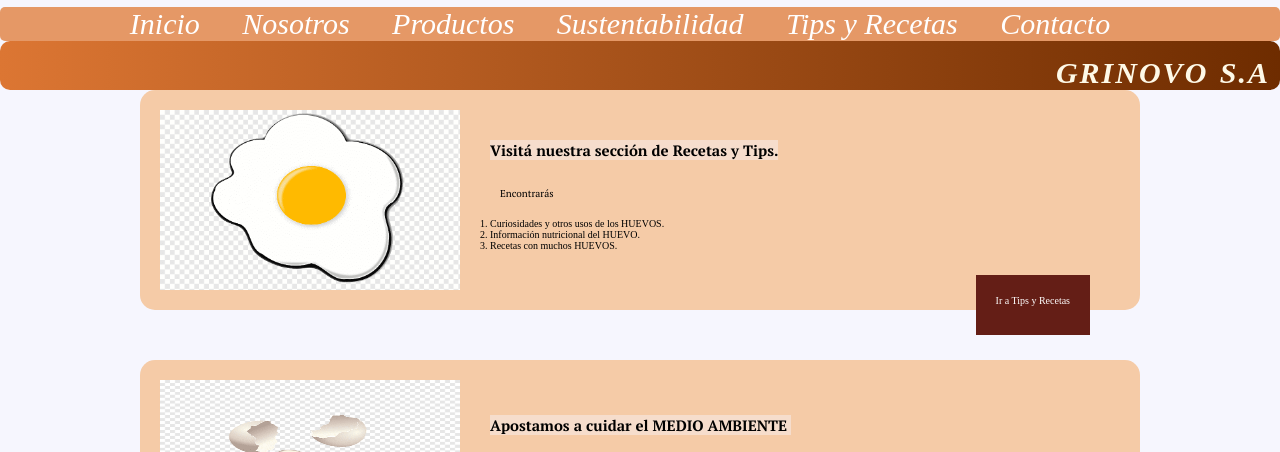
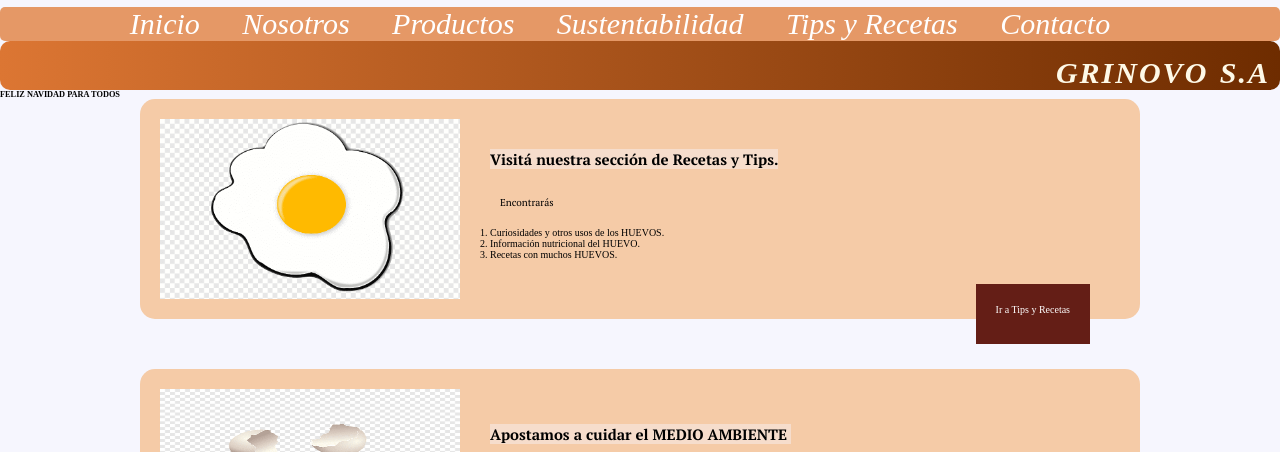
Before and after one commit to Soniacicc/grinovoCiccioli, a website: page index.html in a window 1280 px wide. Shown: the part 285-737 px from the top of the page. Drawn offline with Linux system fonts and the light colour scheme; a web font is replaced by a local one.

Commit message:
Agregue un h4 debajo del encabezado

```diff
--- a/index.html
+++ b/index.html
@@ -74,7 +74,7 @@
         </ul>
     </nav>
     <h1>GRINOVO S.A</h1>
-
+<h5>FELIZ NAVIDAD PARA TODOS</h5>
     <section class="contenedor">
         <div class="tarjeta">
             <!-- Bloque -->
```
